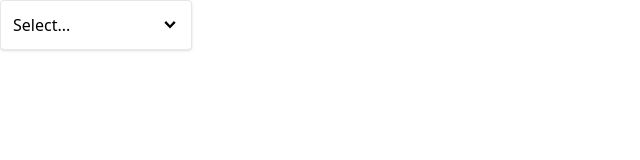
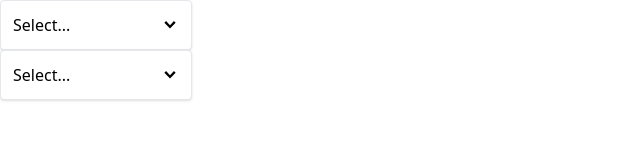
Before and after one commit to NS-25/udemy-comps, a React (Vite) app: page / in a window 1280 px wide. Shown: the top 160 px of the page, without its empty margins (0-640 px from the left). Built offline with nearby package versions, Linux system fonts and the light colour scheme.

Commit message:
added one more dropdown

```diff
--- a/src/App.jsx
+++ b/src/App.jsx
@@ -25,9 +25,10 @@ const App = () => {
   ];
 
   return (
-    <>
+    <div>
       <Dropdown options={options} value={selection} onChange={handleSelect} />
-    </>
+      <Dropdown options={options} value={selection} onChange={handleSelect} />
+    </div>
   );
 };
 
```
